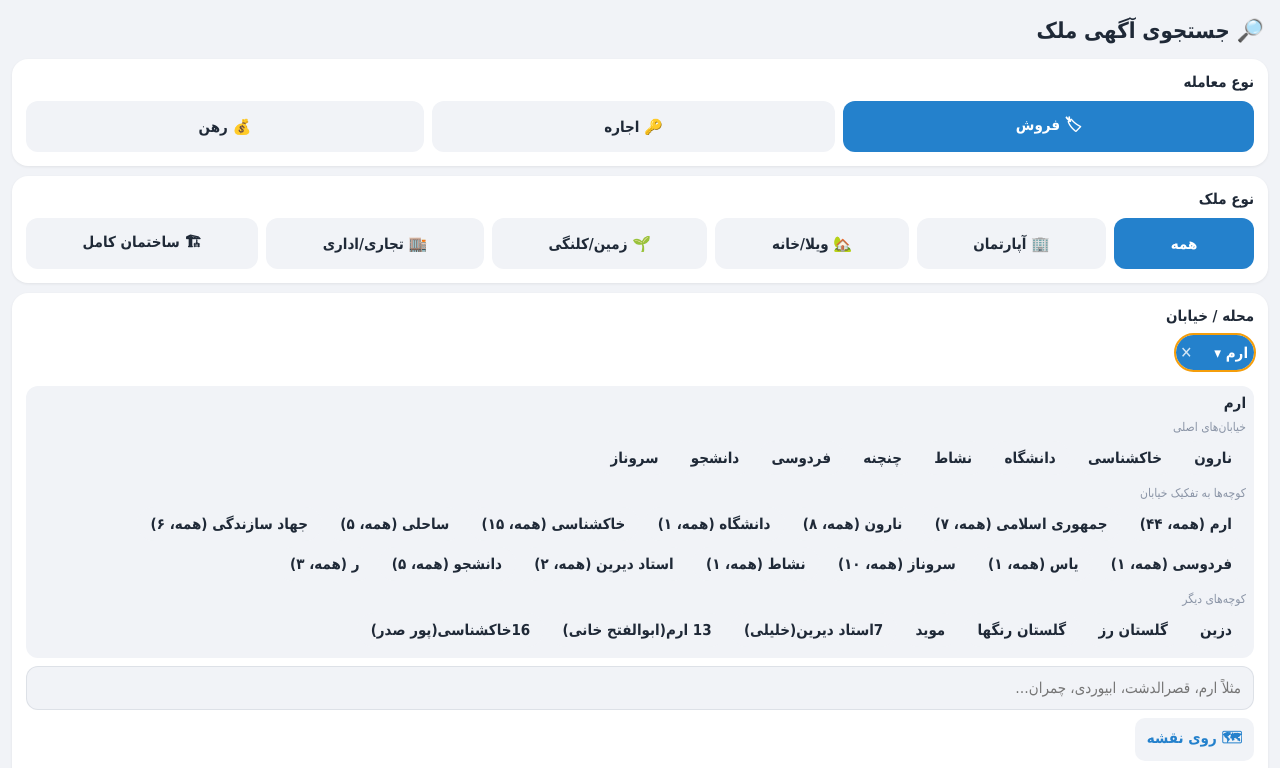
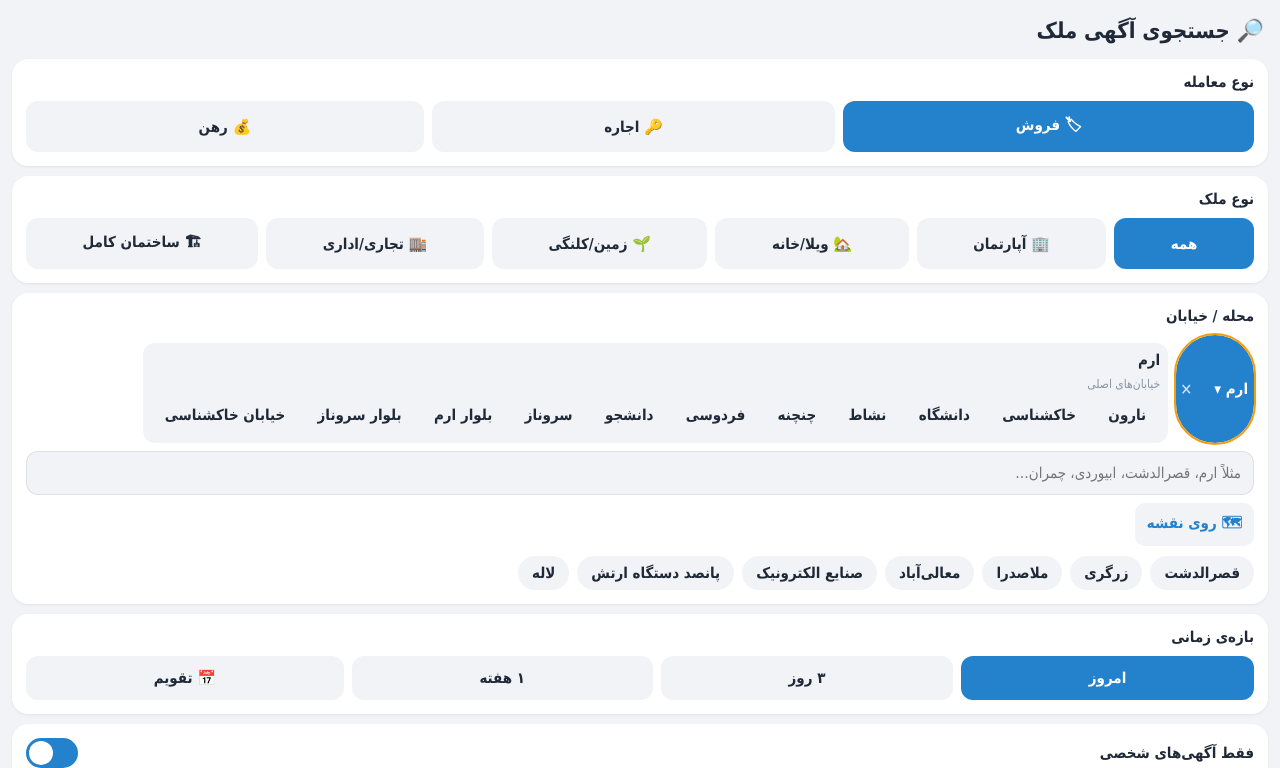
Before and after one commit to Yasamankhlb/divar-miniapp, a plain HTML site: page index.html in a window 1280 px wide. Both pictures are taken after a click on the button "ارم". Shown: the top 768 px of the page. Drawn offline with Linux system fonts and the light colour scheme; a small style sheet from the web is missing.

Commit message:
Main streets only in search
Synced from Yasamankhlb/divar telegram/miniapp.

Co-Authored-By: Claude Opus 5.5 <noreply@anthropic.com>
Claude-Session: https://claude.ai/code/session_013qnpCiQHxJfXzUA8jpknTj

```diff
--- a/app.js
+++ b/app.js
@@ -109,21 +109,14 @@ let openLimit = 12;
 const startsWithDigit = s => /^[0-9۰-۹]/.test(s);
 const natural = (a, b) => (startsWithDigit(a) - startsWithDigit(b)) || a.localeCompare(b, 'fa', { numeric: true });
 const hasLetters = s => /[\u0600-\u06FFa-zA-Z]{2}/.test(s.replace(/[0-9۰-۹]/g, ''));
-/** Streets of the opened district in three sections: main streets (Divar's list + OSM main roads,
- *  DIST[i][5] of them lead the list), alleys grouped by their street («رادفر (همه، ۱۲)»), other alleys. */
+/** Main streets of a district (Divar's picker list + OSM main roads lead its list; DIST[i][5] of them). */
+function mainStreets(d) {
+  const all = streetParts(d[2]).filter(hasLetters);
+  return d[5] ? all.slice(0, d[5]) : all;
+}
 function districtStreets(d) {
-  const all = streetParts(d[2]).filter(hasLetters), nMain = d[5] || 0;
   const taken = new Set(S.streets.map(s => norm(s.name)));
-  const item = (name, label) => ({ name, label: label || name });
-  const groups = [...streetGroups().values()].filter(g => g.ids.has(d[0]));
-  const inGroup = new Set(groups.flatMap(g => [...g.members].map(norm)));
-  const main = all.slice(0, nMain).filter(st => !inGroup.has(norm(st)) || streetBase(st) === st).map(st => item(st));
-  const mainSet = new Set(main.map(x => norm(x.name)));
-  const grouped = groups.sort((a, b) => b.members.size - a.members.size || natural(a.name, b.name))
-    .map(g => item(g.name + '*', `${g.name} (همه، ${[...g.members].filter(m => streetParts(d[2]).includes(m)).length.toLocaleString('fa-IR')})`));
-  const others = all.slice(nMain).filter(st => !inGroup.has(norm(st)) && !mainSet.has(norm(st))).sort(natural).map(st => item(st));
-  const free = x => !taken.has(norm(x.name));
-  return [['خیابان‌های اصلی', main.filter(free)], ['کوچه‌ها به تفکیک خیابان', grouped.filter(free)], ['کوچه‌های دیگر', others.filter(free)]];
+  return [['خیابان‌های اصلی', mainStreets(d).filter(st => !taken.has(norm(st))).map(st => ({ name: st, label: st }))]];
 }
 function drawSel() {
   const chips = [];
@@ -181,17 +174,11 @@ function suggest(q) {
         hits.push({ kind: 'district', districtId: d[0], name: d[1], district: d[1], label: d[1], rank: dn === n ? 0 : dn.startsWith(n) ? 1 : 2 });
     }
     for (const d of DIST) {
-      for (const st of streetParts(d[2])) {
+      for (const st of mainStreets(d)) {  // main streets only: no alleys in search
         const r = streetRank(st, n);
         if (r >= 0)
           hits.push({ kind: 'street', districtId: d[0], name: st, district: d[1], label: `${st} · ${d[1]}`, rank: r });
       }
-    }
-    for (const [k, g] of streetGroups()) {
-      if (k !== n && !k.startsWith(n)) continue;
-      const ids = [...g.ids], names = DIST.filter(d => g.ids.has(d[0])).map(d => d[1]).join('، ');
-      hits.push({ kind: 'street', districtId: ids[0], districtIds: ids, name: g.name + '*', district: names,
-        label: `${g.name} (همه، ${g.members.size.toLocaleString('fa-IR')} کوچه/خیابان)`, rank: k === n ? -1 : 0.5 });
     }
     hits.sort((a, b) => (a.rank - b.rank) || a.label.localeCompare(b.label, 'fa'));
   }
--- a/index.html
+++ b/index.html
@@ -13,6 +13,6 @@
 <div id="toast"></div>
 <script src="jalali.js?v=11"></script>
 <script src="map.js?v=13"></script>
-<script src="app.js?v=13"></script>
+<script src="app.js?v=14"></script>
 </body>
 </html>
```
